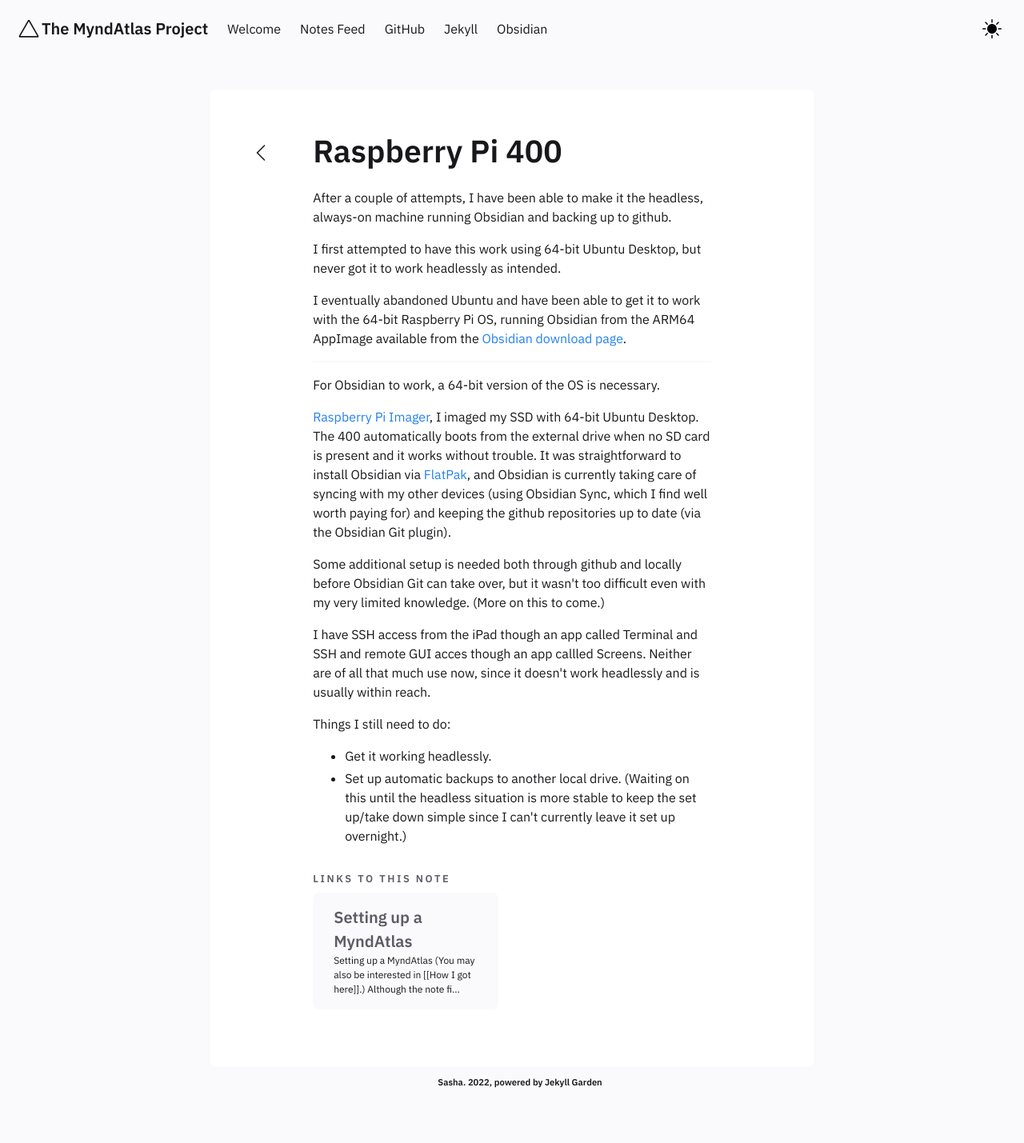
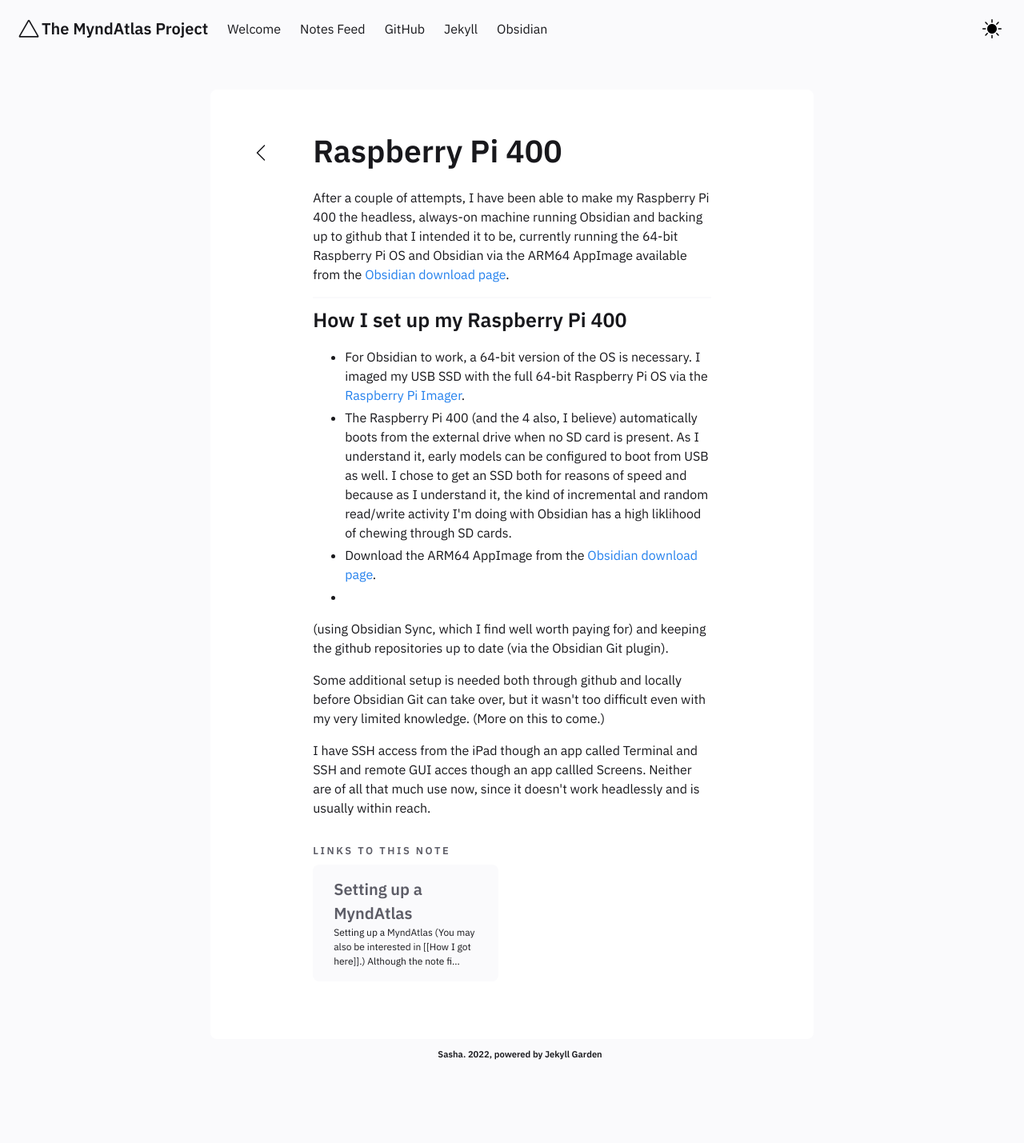
Before and after one commit to myndatlas/myndatlas.github.io, a Jekyll site: the page built from _notes/Public/Raspberry Pi 400.md, in a window 1280 px wide. Shown: the whole page at 80% size. Built offline with Jekyll 4.4.1, drawn with Linux system fonts in a browser that asks for light colours; after the commit the page ends 1394 px from its top, so only the background shows below that.

Commit message:
vault backup: 2022-04-09 17:56:31

```diff
--- a/_notes/Public/Raspberry Pi 400.md
+++ b/_notes/Public/Raspberry Pi 400.md
@@ -5,21 +5,18 @@ date : 07-03-2022
 ---
 # Raspberry Pi 400
 
-After a couple of attempts, I have been able to make it the headless, always-on machine running Obsidian and backing up to github.
-
-I first attempted to have this work using 64-bit Ubuntu Desktop, but never got it to work headlessly as intended.
-
-I eventually abandoned Ubuntu and have been able to get it to work with the 64-bit Raspberry Pi OS, running Obsidian from the ARM64 AppImage available from the [Obsidian download page](https://obsidian.md/download).
+After a couple of attempts, I have been able to make my Raspberry Pi 400 the headless, always-on machine running Obsidian and backing up to github that I intended it to be, currently running the 64-bit Raspberry Pi OS and Obsidian via the ARM64 AppImage available from the [Obsidian download page](https://obsidian.md/download).
 
 ---
-For Obsidian to work, a 64-bit version of the OS is necessary.
+### How I set up my Raspberry Pi 400
+- For Obsidian to work, a 64-bit version of the OS is necessary. I imaged my USB SSD with the full 64-bit Raspberry Pi OS via the [Raspberry Pi Imager](https://www.raspberrypi.com/news/raspberry-pi-imager-imaging-utility/).
+- The Raspberry Pi 400 (and the 4 also, I believe) automatically boots from the external drive when no SD card is present. As I understand it, early models can be configured to boot from USB as well. I chose to get an SSD both for reasons of speed and because as I understand it, the kind of incremental and random read/write activity I'm doing with Obsidian has a high liklihood of chewing through SD cards.
+- Download the ARM64 AppImage from the [Obsidian download page](https://obsidian.md/download).
+-
 
-[Raspberry Pi Imager](https://www.raspberrypi.com/news/raspberry-pi-imager-imaging-utility/), I imaged my SSD with 64-bit Ubuntu Desktop. The 400 automatically boots from the external drive when no SD card is present and it works without trouble. It was straightforward to install Obsidian via [FlatPak](https://flathub.org/apps/details/md.obsidian.Obsidian), and Obsidian is currently taking care of syncing with my other devices (using Obsidian Sync, which I find well worth paying for) and keeping the github repositories up to date (via the Obsidian Git plugin).
+
+(using Obsidian Sync, which I find well worth paying for) and keeping the github repositories up to date (via the Obsidian Git plugin).
 
 Some additional setup is needed both through github and locally before Obsidian Git can take over, but it wasn't too difficult even with my very limited knowledge. (More on this to come.)
 
 I have SSH access from the iPad though an app called Terminal and SSH and remote GUI acces though an app callled Screens. Neither are of all that much use now, since it doesn't work headlessly and is usually within reach.
-
-Things I still need to do:
-- Get it working headlessly.
-- Set up automatic backups to another local drive. (Waiting on this until the headless situation is more stable to keep the set up/take down simple since I can't currently leave it set up overnight.)
```
